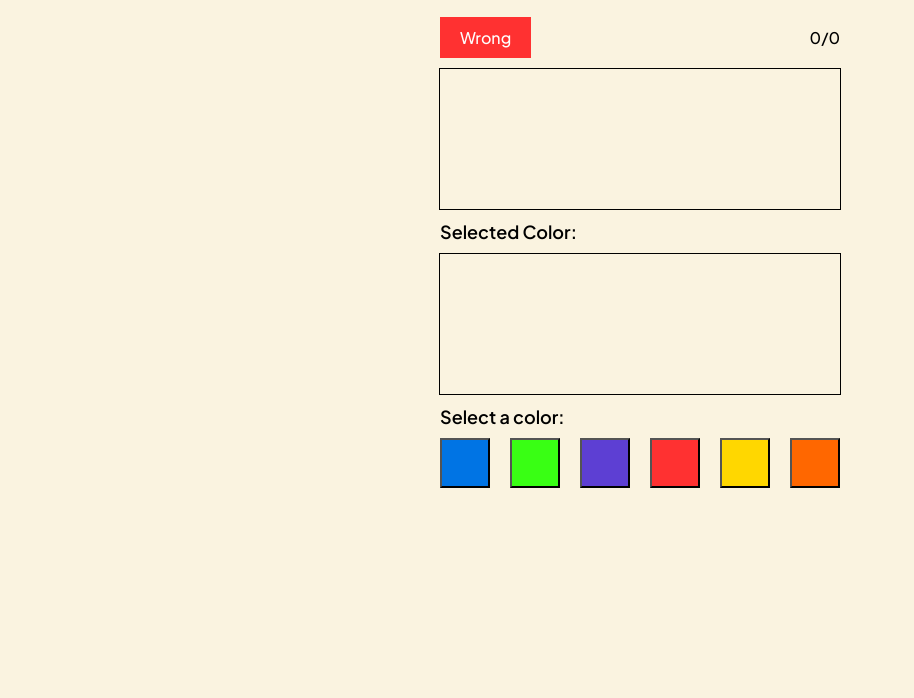
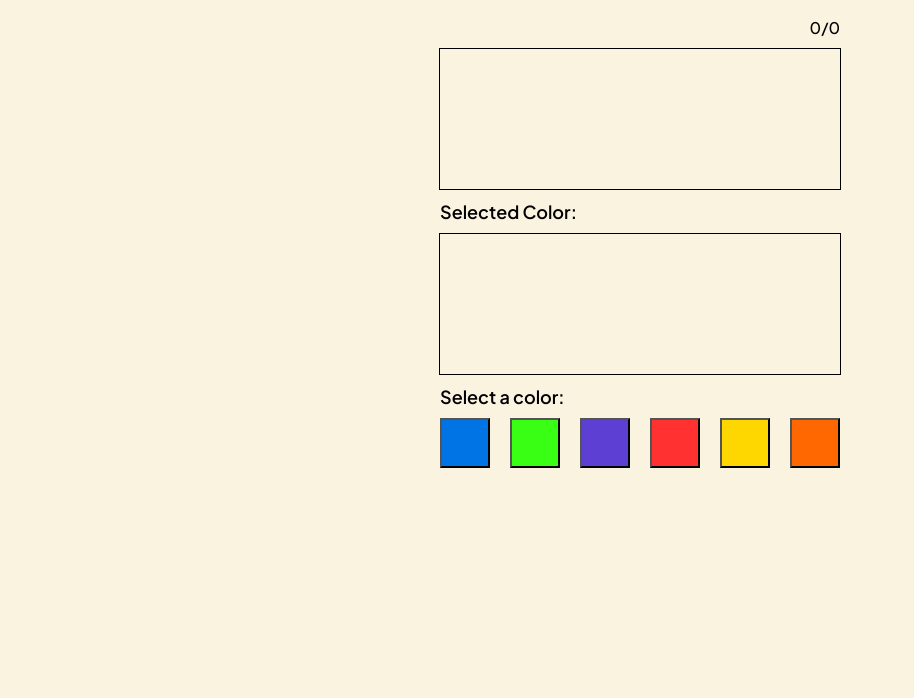
Before and after one commit to Greatseun02/hng-stage-1-frontend, a website built with Vite: page index.html in a window 1280 px wide. Shown: the part 102-800 px from the top of the page, without its empty margins (0-914 px from the left). Built offline with nearby package versions, Linux system fonts and the light colour scheme.

Commit message:
didn't hide game status

```diff
--- a/index.html
+++ b/index.html
@@ -17,7 +17,7 @@
       </div>
       <div class="info container">
         <div  data-testid="gameStatus">
-          <p id="wrong" class="status hidde">Wrong</p>
+          <p id="wrong" class="status hidden">Wrong</p>
           <p id="right" class="status hidden">Right</p>
         </div>
         <p data-testid="" class="score">
```
